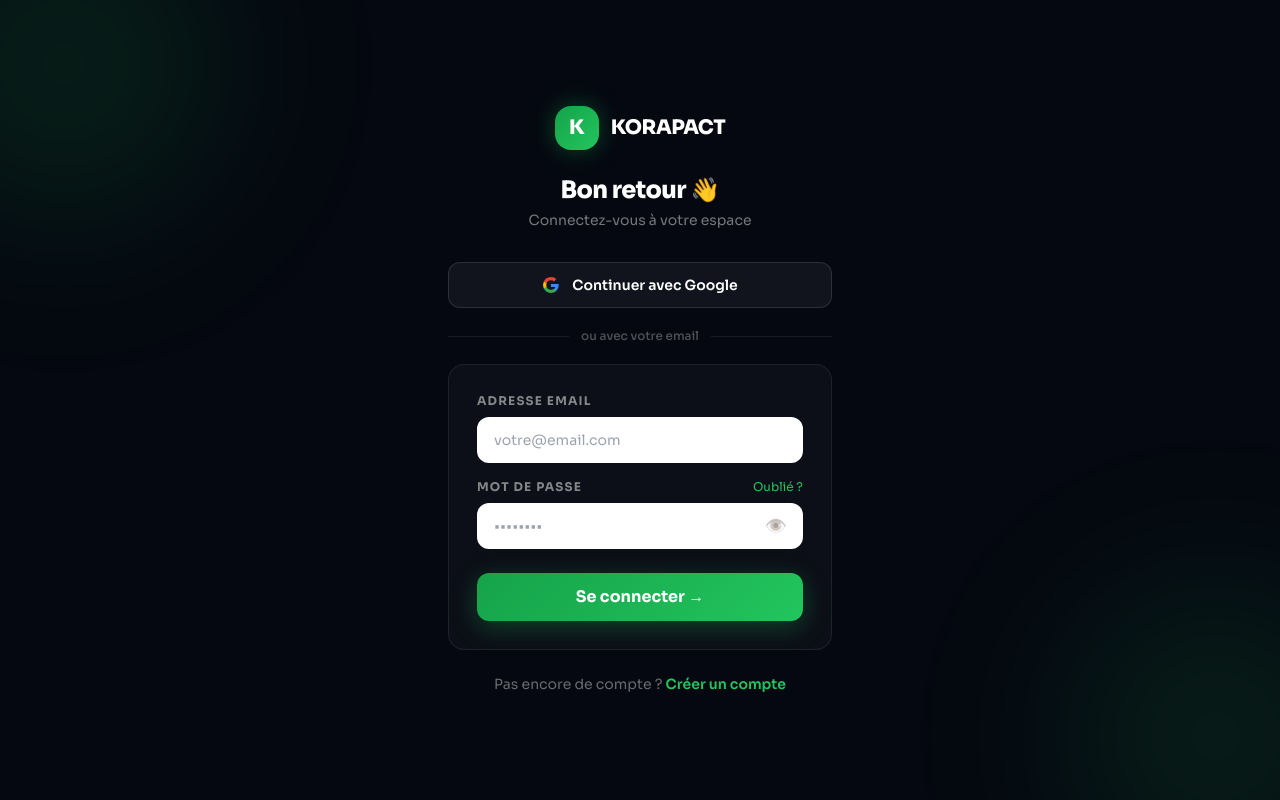
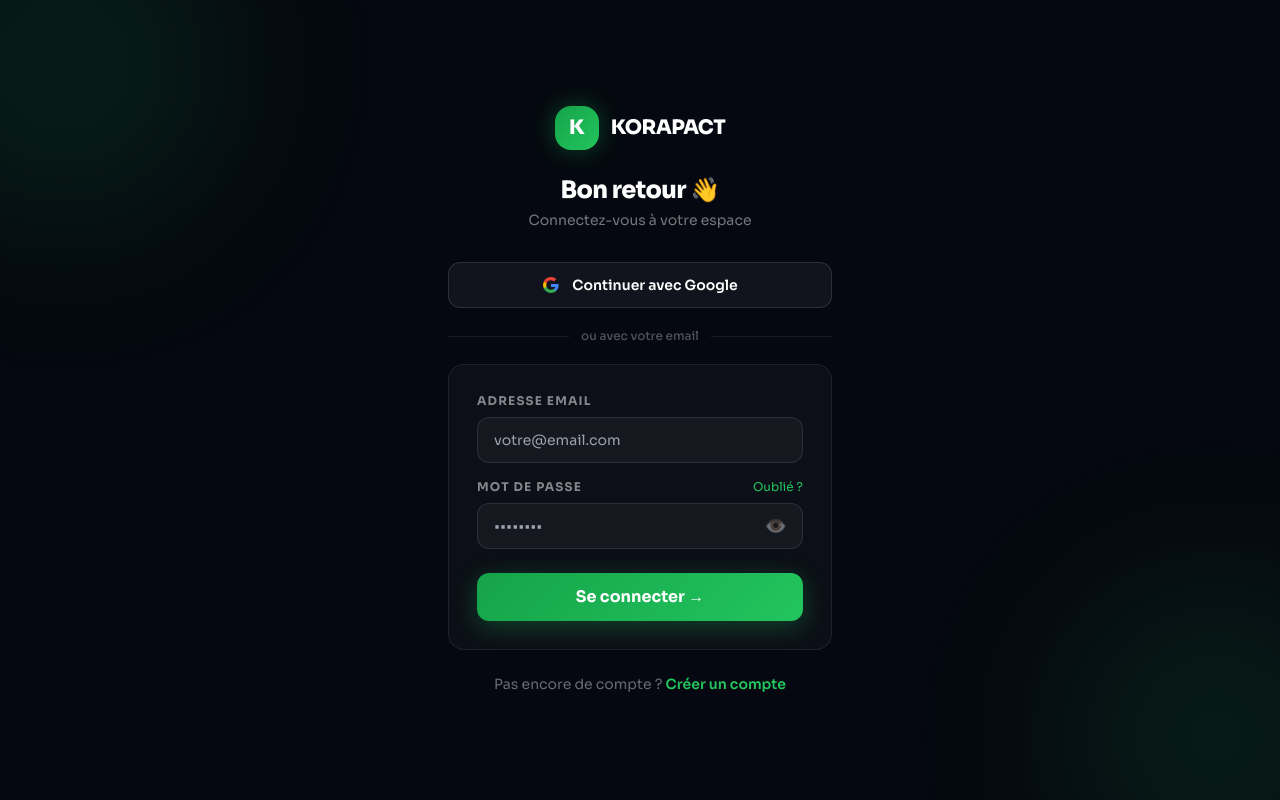
Before and after one commit to Iniestadiks/baobab-invest, a Next.js app in the folder baobab-web/: page /auth/login in a window 1280 px wide. Built offline with nearby package versions, Linux system fonts and the light colour scheme; no server answers.

Commit message:
fix: bug inputs blancs sur pages dark + palette vert forêt au lieu de bleu marine

```diff
--- a/baobab-web/app/globals.css
+++ b/baobab-web/app/globals.css
@@ -6,8 +6,8 @@
   --teal: #22c55e;
   --gold: #F59E0B;
   --purple: #8B5CF6;
-  --dark: #050810;
-  --card: #0C1024;
+  --dark: #071410;
+  --card: #0F221C;
   --border: rgba(255,255,255,0.07);
 }
 
@@ -281,43 +281,37 @@
 }
 .input-field:focus { border-color: #16a34a; box-shadow: 0 0 0 3px rgba(22,163,74,0.1); }
 
-/* ── Fix inputs dans pages light (KYC, register, etc.) ─────────── */
-.input-field,
-input[type="date"],
-input[type="text"],
-input[type="email"],
-input[type="tel"],
-input[type="number"],
-input[type="password"],
-select,
-textarea {
+/* ── Fix inputs dans pages light UNIQUEMENT (KYC, admin, dashboard) ──
+   Scopé à .bg-gray-50 (pages light) — ne touche jamais les pages dark
+   (landing, register, login, cgu, privacy, 404) qui gèrent leurs propres
+   styles inline. ─────────────────────────────────────────────────── */
+.input-field {
   color: #111827 !important;
   background: #fff !important;
 }
-input[type="date"]::-webkit-calendar-picker-indicator {
-  filter: invert(0);
-}
-
-/* ── Fix inputs admin (fond blanc, texte noir) ─────────────────── */
-.bg-gray-50 input,
+.bg-gray-50 input[type="date"],
+.bg-gray-50 input[type="text"],
+.bg-gray-50 input[type="email"],
+.bg-gray-50 input[type="tel"],
+.bg-gray-50 input[type="number"],
+.bg-gray-50 input[type="password"],
+.bg-gray-50 input[type="datetime-local"],
+.bg-gray-50 select,
+.bg-gray-50 textarea,
 .bg-white input,
 .bg-white textarea,
 .bg-orange-50 input,
-.bg-red-50 input,
-input[type="text"],
-input[type="number"],
-input[type="date"],
-input[type="email"],
-input[type="tel"],
-input[type="password"],
-input[type="datetime-local"],
-textarea,
-select {
+.bg-red-50 input {
   color: #111827 !important;
   background-color: #ffffff !important;
 }
-input::placeholder,
-textarea::placeholder {
+.bg-gray-50 input[type="date"]::-webkit-calendar-picker-indicator {
+  filter: invert(0);
+}
+.bg-gray-50 input::placeholder,
+.bg-gray-50 textarea::placeholder,
+.bg-white input::placeholder,
+.bg-white textarea::placeholder {
   color: #9ca3af !important;
 }
 
```
